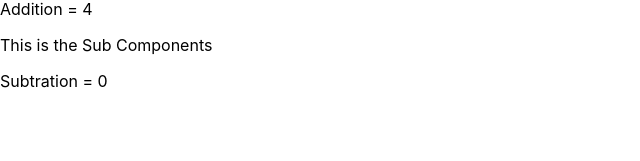
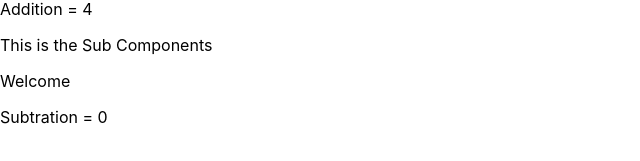
Before and after one commit to SanketWashimkar/my-app, a React (Create React App) app: page / in a window 1280 px wide. Shown: the part 168-329 px from the top of the page, without its empty margins (0-640 px from the left). Built offline with nearby package versions, Linux system fonts and the light colour scheme.

Commit message:
3rd commit

```diff
--- a/src/components/Sub/Sub.js
+++ b/src/components/Sub/Sub.js
@@ -4,6 +4,7 @@ const Sub = (props) =>{
  return (
           <div>
           <p>This is the Sub Components</p>
+          <p>Welcome</p>
          <p>Subtration = {parseInt(props.a) - parseInt(props.b)}</p>
           </div>
 
```
